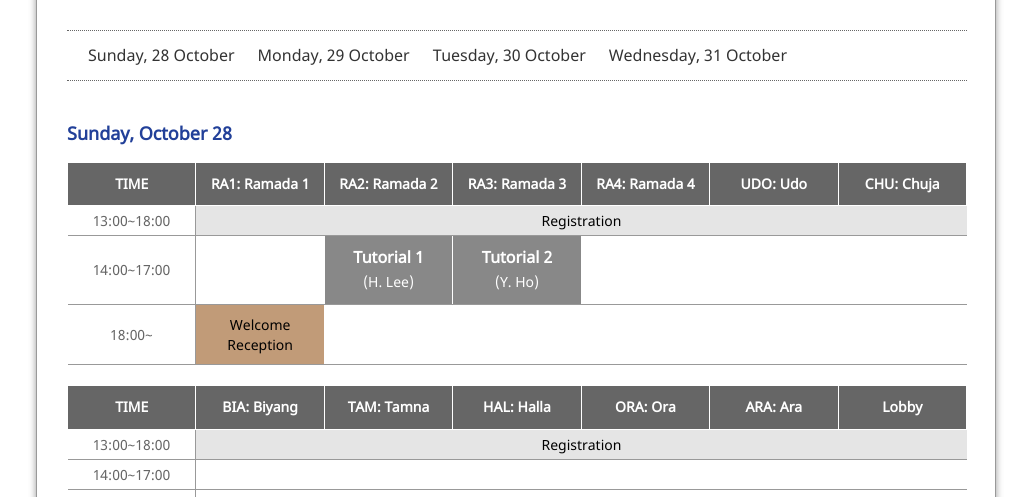
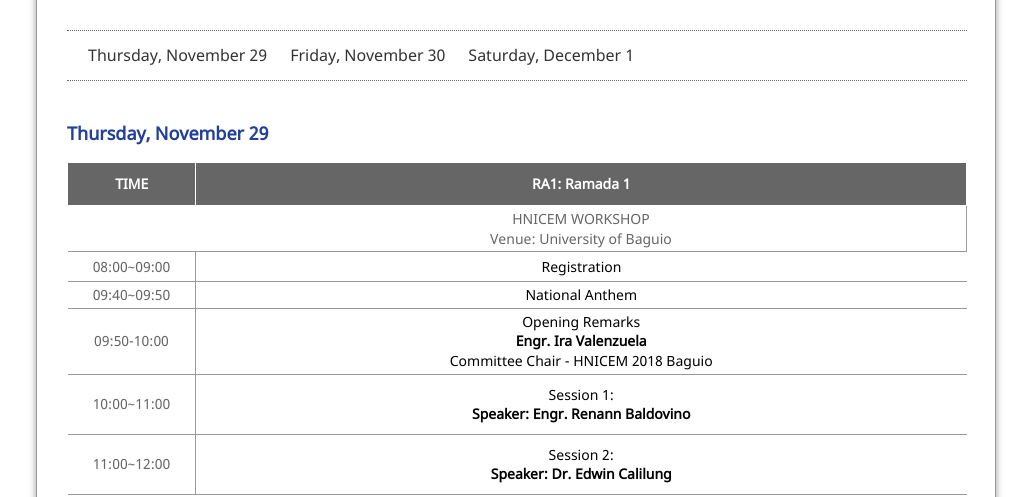
Before and after one commit to johnanthonyjose/HNICEM2018, a plain HTML site: page assets/html/program.html in a window 1280 px wide. Shown: the part 303-800 px from the top of the page, without its empty margins (124-1155 px from the left). Drawn offline with Linux system fonts and the light colour scheme.

Commit message:
Update program.html
Updated the program for Nov 28

```diff
--- a/assets/html/program.html
+++ b/assets/html/program.html
@@ -93,98 +93,64 @@
     <!-- Page Sub menu -->
     <div class="sub-menu3">
       <ul>
-        <li class=""><a href="#1028">Sunday, 28 October</a></li>
-        <li class=""><a href="#1029">Monday, 29 October</a></li>
-				<li class=""><a href="#1030">Tuesday, 30 October</a></li>
-        <li class=""><a href="#1031">Wednesday, 31 October</a></li>
+        <li class=""><a href="#1028">Thursday, November 29</a></li>
+        <li class=""><a href="#1029">Friday, November 30</a></li>
+				<li class=""><a href="#1030">Saturday, December 1</a></li>
+
       </ul>
     </div>
 
     <!-- Proggram 28-1 -->
     <div class="none mt-40">
-			<div class="title-day">Sunday, October 28 </div>
+			<div class="title-day">Thursday, November 29 </div>
 			<table border="0" cellspacing="0" cellpadding="0" class="tb-programme line-paper">
         <thead>
           <tr>
             <th class="time">TIME</th>
-            <th>RA1: Ramada 1</th>
-            <th>RA2: Ramada 2</th>
-            <th>RA3: Ramada 3</th>
-            <th>RA4: Ramada 4</th>
-            <th>UDO: Udo</th>
-            <th>CHU: Chuja</th>
+            <th colspan="6">RA1: Ramada 1</th>
+
           </tr>
         </thead>
         <tbody>
+
+        <tr>
+            <td class="td-session-end vat ">&nbsp;</td>
+            <td colspan="6" class="time td-h">HNICEM WORKSHOP <br> Venue: University of Baguio</td>
+
+          </tr>
+
           <tr>
-            <td class="time td-h">13:00~18:00</td>
-            <td colspan="6" class="td-session-end color-reg">Registration</td>
+            <td class="time td-h">08:00~09:00</td>
+            <td colspan="6" class="td-session-end color-">Registration</td>
+          </tr>
+
+          <tr>
+            <td class="time">09:40~09:50</td>
+            <td colspan="6" class="td-session vam color-">National Anthem</td>
+
           </tr>
           <tr>
-            <td class="time">14:00~17:00</td>
-            <td class="td-session vam color-">&nbsp;</td>
-						<td class="td-session vam color-tutor"><div class="session-link"><p><a href="t-tutorial.html#t1"><span class="bold">Tutorial 1</span><br><span class="normal">(H. Lee)</span></a><br></p></div></td>
-						<td class="td-session vam color-tutor"><div class="session-link"><p><a href="t-tutorial.html#t2"><span class="bold">Tutorial 2</span><br><span class="normal">(Y. Ho)</span></a><br></p></div></td>
+            <td class="time td-hh">09:50-10:00</td>
+            <td colspan="6" class="td-session vam color-">Opening Remarks <br><b>Engr. Ira Valenzuela</b><br>Committee Chair - HNICEM 2018 Baguio</td>
 
-            <td class="td-session vam color-">&nbsp;</td>
-            <td class="td-session vam color-">&nbsp;</td>
-            <td class="td-session-end vat color-">&nbsp;</td>
           </tr>
-          <tr>
-            <td class="time td-hh">18:00~</td>
-            <td class="td-session vam color-food"><span class="txt-color-000">Welcome <br>Reception</span></td>
-            <td class="td-session vam color-">&nbsp;</td>
-            <td class="td-session vam color-">&nbsp;</td>
-            <td class="td-session vam color-">&nbsp;</td>
-            <td class="td-session vat color-">&nbsp;</td>
-            <td class="td-session-end vat color-">&nbsp;</td>
+
+        <tr>
+            <td class="time td-hh">10:00~11:00</td>
+            <td colspan="6" class="td-session vam color-">Session 1: <br><b>Speaker: Engr. Renann Baldovino</b></td>
+
+          </tr>
+
+        <tr>
+            <td class="time td-hh">11:00~12:00</td>
+            <td colspan="6" class="td-session vam color-">Session 2: <br><b>Speaker: Dr. Edwin Calilung</b></td>
+
           </tr>
 
         </tbody>
       </table>
     </div>
 
-		<!-- Proggram 28-2 -->
-		<div class="none mt-20">
-		<table border="0" cellspacing="0" cellpadding="0" class="tb-programme line-paper">
-        <thead>
-          <tr>
-            <th class="time">TIME</th>
-            <th>BIA: Biyang</th>
-            <th>TAM: Tamna</th>
-            <th>HAL: Halla</th>
-            <th>ORA: Ora</th>
-            <th>ARA: Ara</th>
-            <th>Lobby</th>
-          </tr>
-        </thead>
-        <tbody>
-          <tr>
-            <td class="time td-h">13:00~18:00</td>
-            <td colspan="6" class="td-session-end color-reg">Registration</td>
-          </tr>
-          <tr>
-            <td class="time td-h">14:00~17:00</td>
-            <td class="td-session vat color-">&nbsp;</td>
-            <td class="td-session vat color-">&nbsp;</td>
-            <td class="td-session vat color-">&nbsp;</td>
-            <td class="td-session vat color-">&nbsp;</td>
-            <td class="td-session vat color-">&nbsp;</td>
-            <td class="td-session-end vat color-">&nbsp;</td>
-          </tr>
-          <tr>
-            <td class="time td-h">18:00~</td>
-            <td class="td-session vat color-">&nbsp;</td>
-            <td class="td-session vat color-">&nbsp;</td>
-            <td class="td-session vat color-">&nbsp;</td>
-            <td class="td-session vat color-">&nbsp;</td>
-            <td class="td-session vat color-">&nbsp;</td>
-            <td class="td-session-end vat color-">&nbsp;</td>
-          </tr>
-
-        </tbody>
-      </table><a name="1029"></a>
-    </div>
 
 	<!-- content navi ============== -->
     <div class="page-nav">
```
